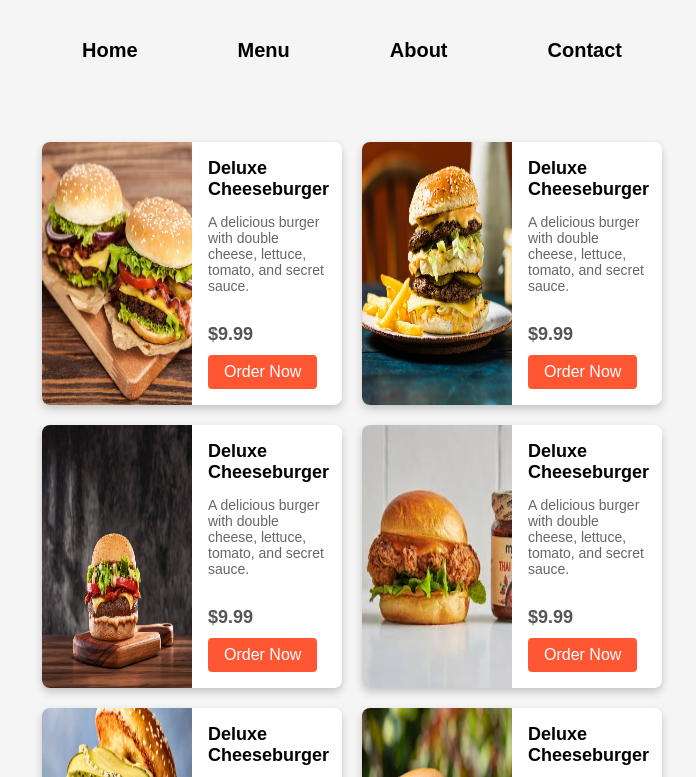
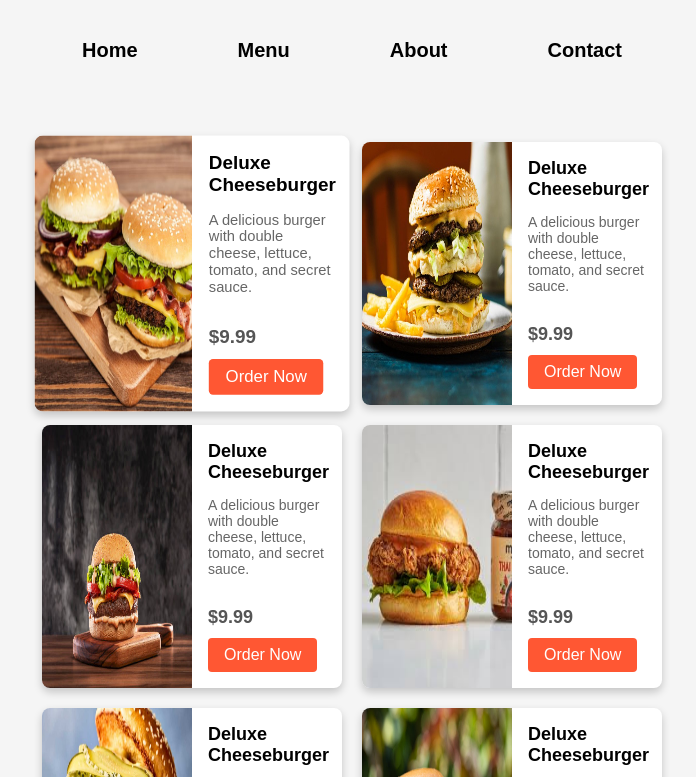
Before and after one commit to ykhier/burger-test2, a plain HTML site: page menu-html.html in a window 1280 px wide. In both pictures the pointer is over the element 480 px from the left and 273 px from the top of the page. Shown: the top 777 px of the page, without its empty margins (288-984 px from the left). Drawn offline with Linux system fonts and the light colour scheme.

Commit message:
Update menu-style.css

```diff
--- a/menu-style.css
+++ b/menu-style.css
@@ -24,7 +24,9 @@ body {
     border-radius: 8px;
     transition: transform 0.3s ease-in-out; /* Transition the transform property */
 }
-
+    .burger-card:hover {
+        transform: scale(1.05); /* Apply the scale transform on hover */
+    }
 .burger-image {
     width: 150px;
     height: 100%;
@@ -66,7 +68,6 @@ body {
     .order-button:hover {
         background-color: #ff3013;
     }
-
 
 @media screen and (max-width: 600px) {
     body {
```
